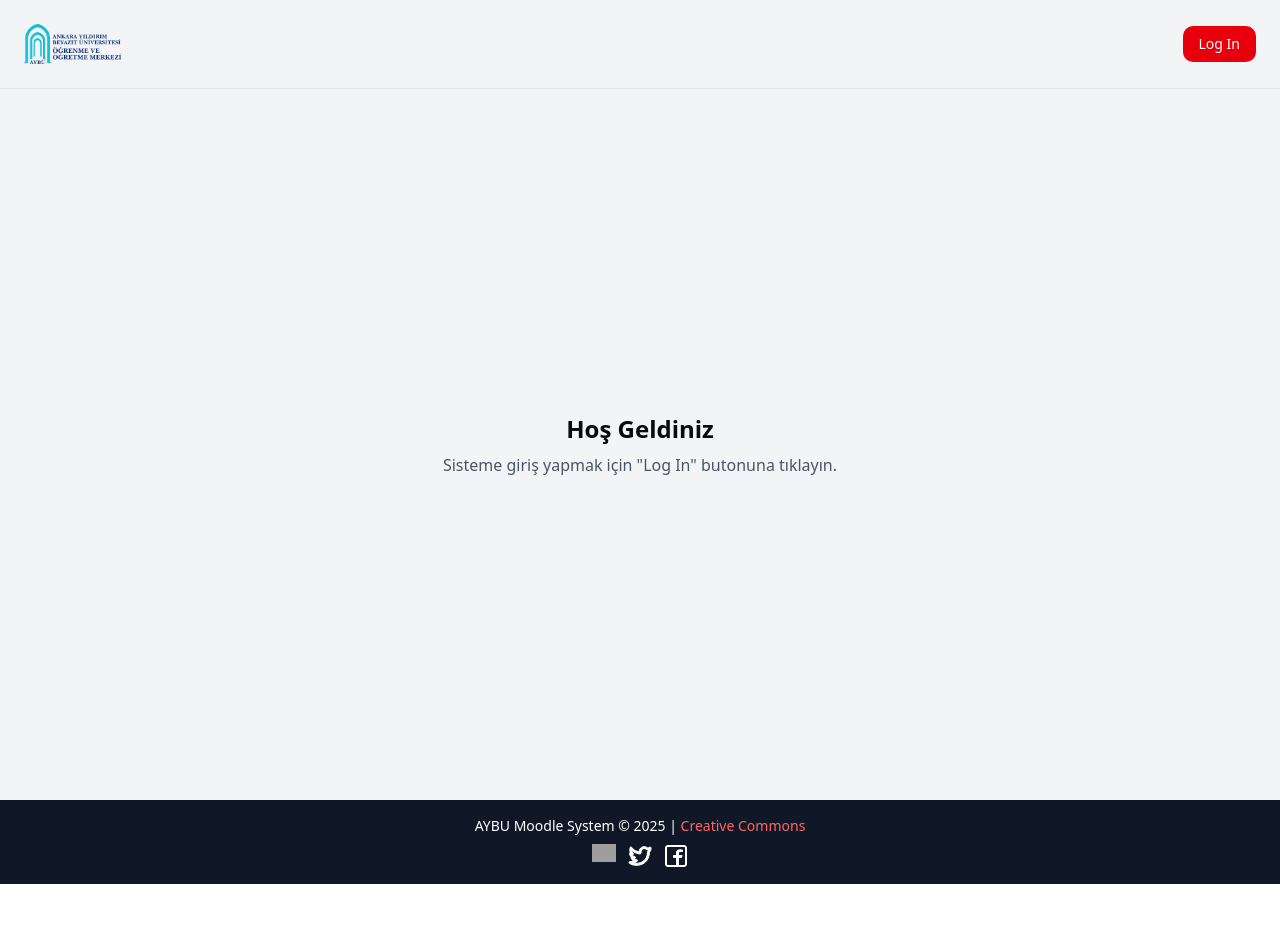
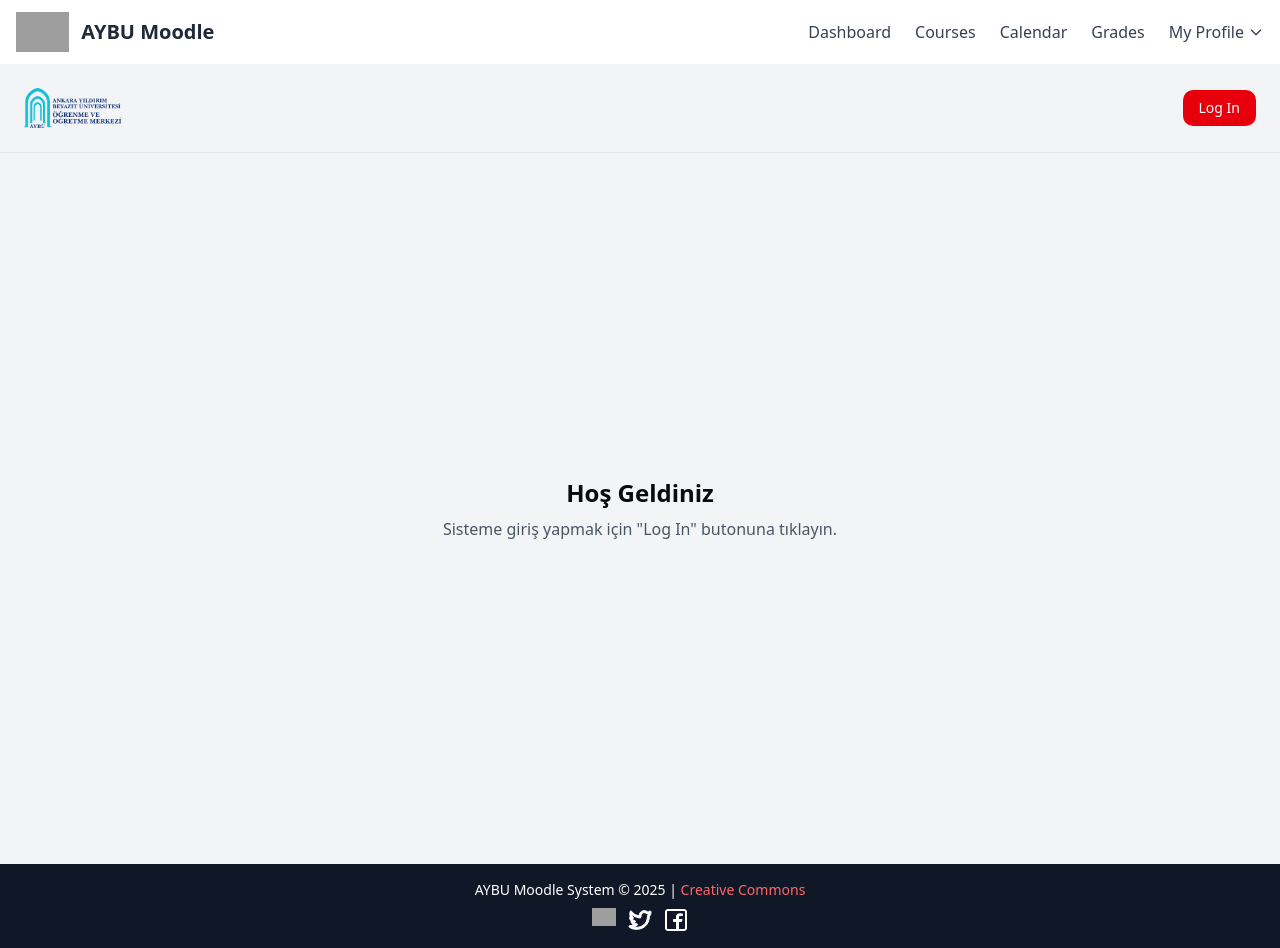
Before and after one commit to sinemcskun/Moodle-System, a Next.js app: page / in a window 1280 px wide. Before the commit the page ends 884 px from the top, so only its background shows below. Built offline with nearby package versions, Linux system fonts and the light colour scheme; grey boxes are pictures that could not be loaded.

Commit message:
header eklendi

```diff
--- a/src/app/layout.tsx
+++ b/src/app/layout.tsx
@@ -25,8 +25,62 @@ export default function RootLayout({ children }: { children: React.ReactNode}) {
       <body
         className={`${geistSans.variable} ${geistMono.variable} antialiased`}
       >
+
+        {/* Header */}
+        <header className="bg-white shadow-sm">
+          <div className="container mx-auto px-4 py-3 flex items-center justify-between">
+            {/* Logo and Site Name */}
+            <div className="flex items-center space-x-3">
+              <Image
+                src="/aybu-logo.png"
+                alt="AYBU Logo"
+                width={40}
+                height={40}
+                className="h-10 w-auto"
+              />
+              <h1 className="text-xl font-bold text-gray-800">AYBU Moodle</h1>
+            </div>
+
+            {/* Navigation */}
+            <nav className="hidden md:flex space-x-6">
+              <Link href="/dashboard" className="text-gray-700 hover:text-red-600 transition">Dashboard</Link>
+              <Link href="/courses" className="text-gray-700 hover:text-red-600 transition">Courses</Link>
+              <Link href="/calendar" className="text-gray-700 hover:text-red-600 transition">Calendar</Link>
+              <Link href="/grades" className="text-gray-700 hover:text-red-600 transition">Grades</Link>
+
+              {/* Profile Dropdown */}
+              <div className="relative">
+                <div className="group inline-block">
+                  <button className="flex items-center space-x-1 text-gray-700 hover:text-red-600 transition">
+                    <span>My Profile</span>
+                    <svg xmlns="http://www.w3.org/2000/svg" className="h-4 w-4" fill="none" viewBox="0 0 24 24" stroke="currentColor">
+                      <path strokeLinecap="round" strokeLinejoin="round" strokeWidth={2} d="M19 9l-7 7-7-7" />
+                    </svg>
+                  </button>
+
+                  {/* Dropdown Menu */}
+                  <div className="absolute right-0 mt-2 w-48 bg-white rounded-md shadow-lg py-1 z-10 opacity-0 invisible group-hover:opacity-100 group-hover:visible transition-all duration-300">
+                    <div className="px-4 py-2 border-b border-gray-100">
+                      <p className="text-sm font-medium text-gray-800">öğrenci numarası</p>{/* bu alan dinamik yapılacak */}
+                    </div>
+                    <Link href="/profile" className="block px-4 py-2 text-sm text-gray-700 hover:bg-gray-100">Profil</Link>
+                    <Link href="/grades" className="block px-4 py-2 text-sm text-gray-700 hover:bg-gray-100">Başarı notları</Link>
+                    <Link href="/calendar" className="block px-4 py-2 text-sm text-gray-700 hover:bg-gray-100">Takvim</Link>
+                    <Link href="/files" className="block px-4 py-2 text-sm text-gray-700 hover:bg-gray-100">Kişisel dosyalar</Link>
+                    <Link href="/reports" className="block px-4 py-2 text-sm text-gray-700 hover:bg-gray-100">Raporlar</Link>
+                    <Link href="/preferences" className="block px-4 py-2 text-sm text-gray-700 hover:bg-gray-100">Tercihler</Link>
+                    <div className="border-t border-gray-100"></div>
+                    <Link href="/logout" className="block px-4 py-2 text-sm text-gray-700 hover:bg-gray-100">Çıkış yap</Link>
+                  </div>
+                </div>
+              </div>
+            </nav>
+          </div>
+        </header>
+
         {/*Main Content*/}
         <main className="bg-white min-h-screen">{children}</main>
+
         {/*Footer*/}
         <footer className="bg-gray-900 text-white text-sm p-4 text-center">
           <p>AYBU Moodle System &copy; 2025 | <Link href="#" className="text-red-400">Creative Commons</Link></p>
```
Also changed, not shown: 1 other file (tests, documents, lock files or other folders).
